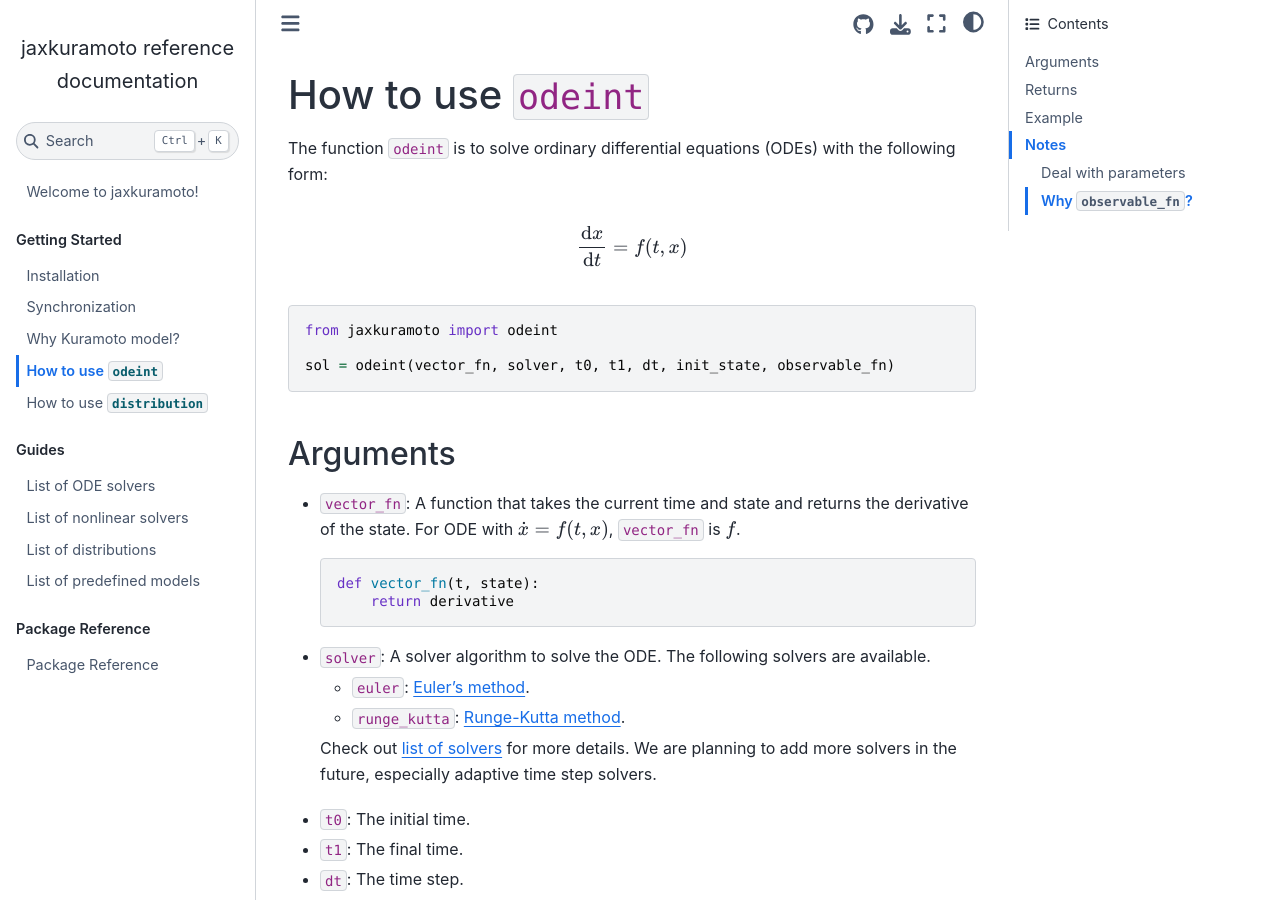
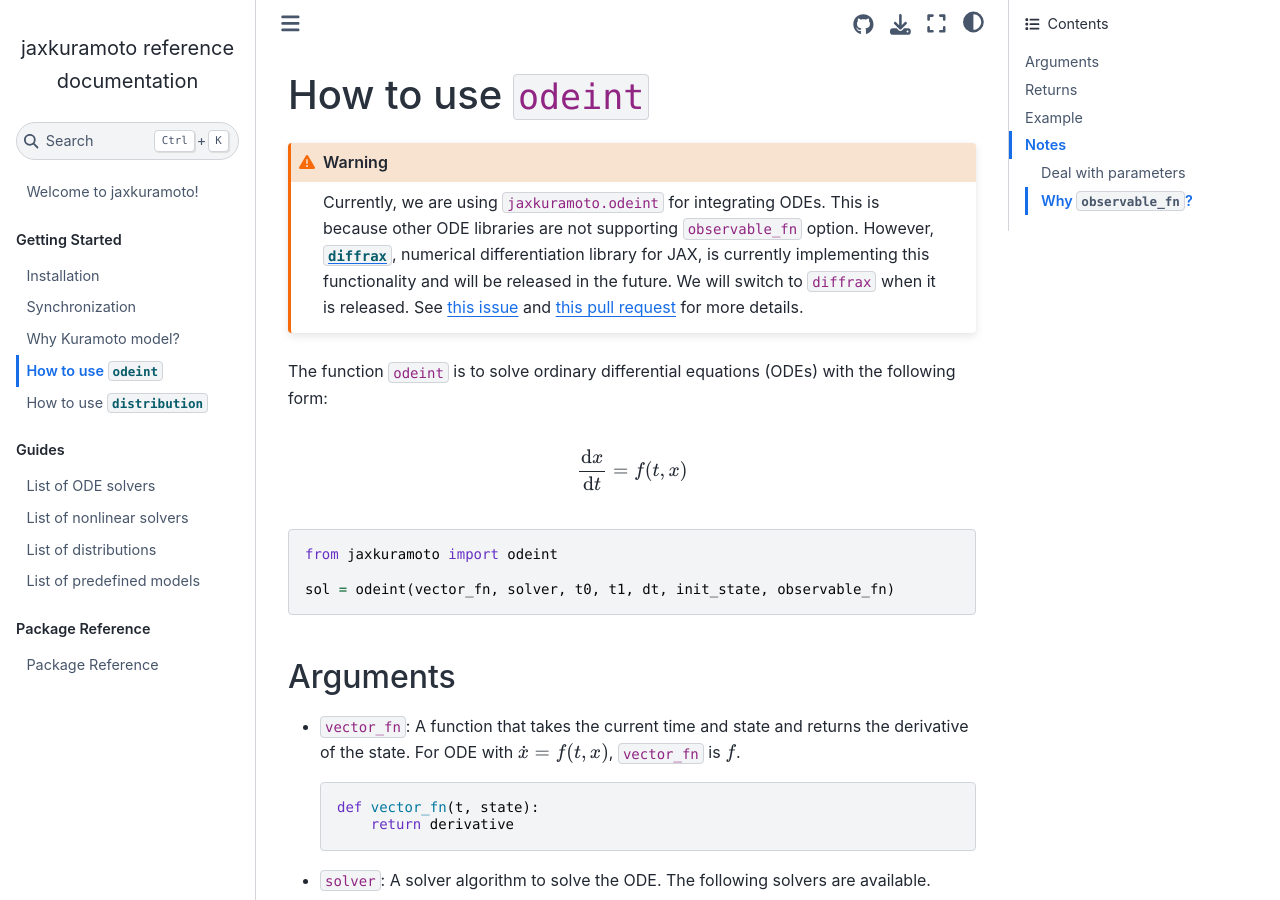
Before and after one commit to yonesuke/jaxkuramoto, a Jupyter Book: the page built from docs/howto_odeint.md, in a window 1280 px wide and 900 px high. Built offline with Jupyter Book 1.0.4 settings and Sphinx 7.4.7 and the Sphinx Book theme 1.1.4, drawn with Linux system fonts in a browser that asks for light colours; pages that are not in the unit, such as notebooks, are missing from menus.

Commit message:
add warnings

````diff
--- a/docs/howto_odeint.md
+++ b/docs/howto_odeint.md
@@ -1,4 +1,12 @@
 # How to use `odeint`
+
+```{warning}
+Currently, we are using `jaxkuramoto.odeint` for integrating ODEs.
+This is because other ODE libraries are not supporting `observable_fn` option.
+However, [`diffrax`](https://github.com/patrick-kidger/diffrax), numerical differentiation library for JAX, is currently implementing this functionality and will be released in the future.
+We will switch to `diffrax` when it is released.
+See [this issue](https://github.com/patrick-kidger/diffrax/issues/221) and [this pull request](https://github.com/patrick-kidger/diffrax/pull/220) for more details.
+```
 
 The function `odeint` is to solve ordinary differential equations (ODEs) with the following form:
 
````
Also changed, not shown: 1 other file.
